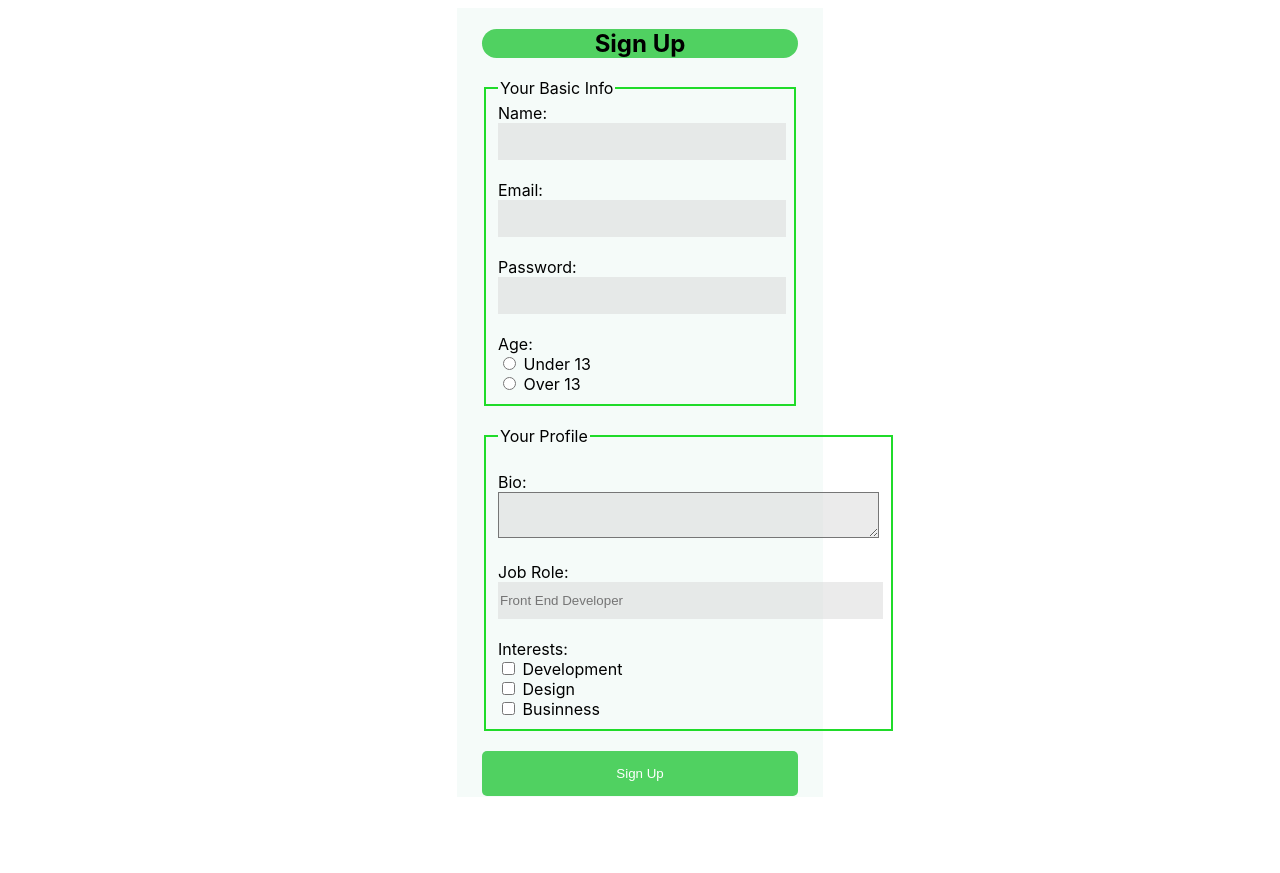
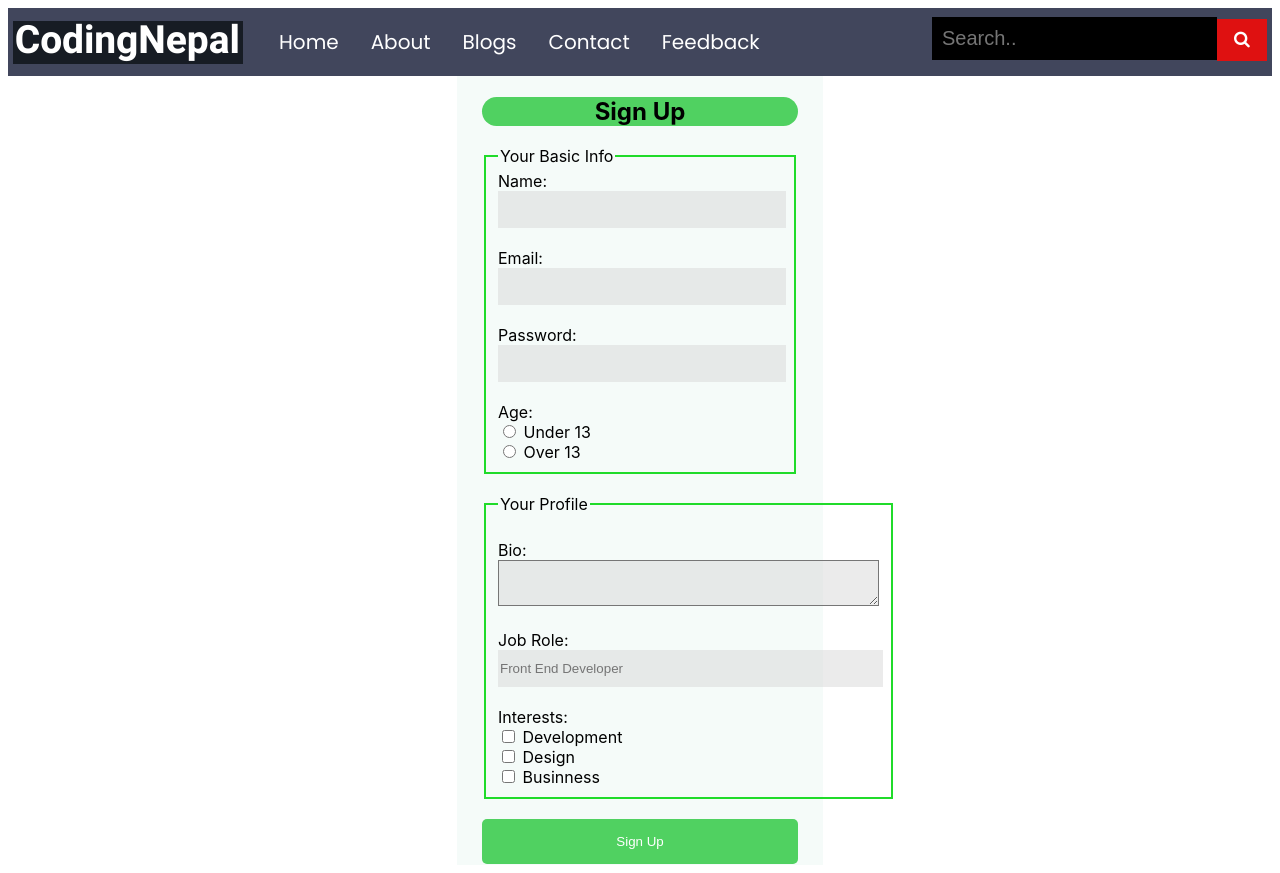
Before and after one commit to higuclu/form_html_css, a plain HTML site: page index.html in a window 1280 px wide. Before the commit the page ends 805 px from the top, so only its background shows below. Drawn offline with Linux system fonts and the light colour scheme.

Commit message:
navbar added

```diff
--- a/index.html
+++ b/index.html
@@ -6,13 +6,33 @@
     <meta name="viewport" content="width=device-width, initial-scale=1.0">
     <title>Form</title>
     <link rel="stylesheet" href="style.css">
+    <link rel="stylesheet" href="https://cdnjs.cloudflare.com/ajax/libs/font-awesome/4.7.0/css/font-awesome.min.css">
     <link rel="preconnect" href="https://fonts.gstatic.com">
     <link href="https://fonts.googleapis.com/css2?family=Montserrat:wght@300&display=swap" rel="stylesheet">
+    <link rel="preconnect" href="https://fonts.gstatic.com">
+    <link href="https://fonts.googleapis.com/css2?family=Poppins&display=swap" rel="stylesheet">
 </head>
 <body>
+    <!-- NavBar -->
+    <div class="topnav">
+        <img src="codingNepal.png">
+        <a href="https://www.codingnepalweb.com/">Home</a>
+        <a href="https://www.codingnepalweb.com/p/about-us.html">About</a>
+        <a href="http://codenamenepal.blogspot.com/">Blogs</a>
+        <a href="https://www.codingnepalweb.com/p/contact-us_74.html">Contact</a>
+        <a href="https://www.codingnepalweb.com/p/contact-us_74.html">Feedback</a>
+        <div class="search-container">
+          <form>
+            <input type="text" placeholder="Search.." name="search">
+            <button type="submit"><i class="fa fa-search"></i></button>
+          </form>
+        </div>
+      </div>
+    <!-- Form -->
     <div class="container">
         <h2 class="sign" id="h2">Sign Up</h2>
         <div class="form1">
+            <!-- Here the fieldset begins -->
             <fieldset>
                 <legend>Your Basic Info</legend>
                 <label for="fname">Name:</label><br>
--- a/style.css
+++ b/style.css
@@ -1,3 +1,67 @@
+.topnav
+{
+    overflow: hidden;
+    background-color: rgb(65, 70, 92);
+    font-family: Poppins;
+    padding: 5px;
+}
+.topnav img{
+    float: left;
+    padding-right: 20px;
+    padding-top: 8px;
+}
+  .topnav a
+{
+    float: left;
+    display: block;
+    color: white;
+    text-align: center;
+    padding: 14px 16px;
+    text-decoration: none;
+    font-size: 20px;
+}
+
+  .topnav a:hover
+{
+    background-color: #ddd;
+    color: black;
+}
+
+  .topnav .search-container
+{
+    float: right;
+}
+
+  .topnav input[type=text]
+{
+    padding: 10px;
+    margin-top: 3.5px;
+    font-size: 20px;
+    border: none;
+    background-color: black;
+    color: white;
+}
+
+  .topnav .search-container button
+{
+    float: right;
+    padding: 11px 16px;
+    margin-top: 6px;
+    height: 100%;
+    width: 50px;
+    background: rgb(223, 17, 17);
+    color: white;
+    font-size: 17px;
+    border: none;
+    cursor: pointer;
+
+
+}
+.topnav .search-container button:hover
+{
+    background: #ccc;
+}
+
 div.container{
     font-family: -apple-system, BlinkMacSystemFont, 'Segoe UI', Roboto, Oxygen, Ubuntu, Cantarell, 'Open Sans', 'Helvetica Neue', sans-serif;
     background-color:rgba(146, 204, 182, 0.09);
```
Also changed, not shown: codingNepal.png (added).
